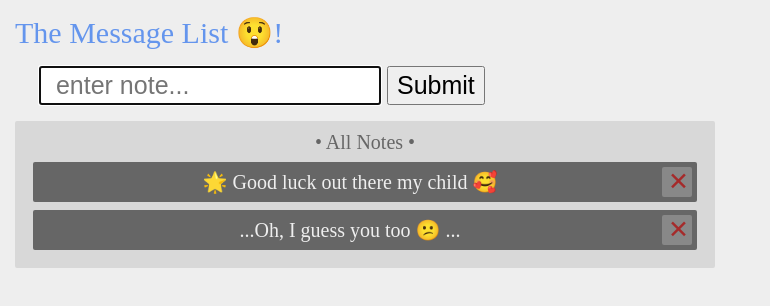
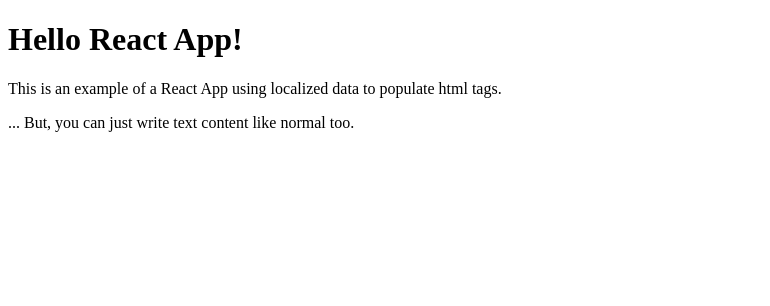
Before and after one commit to robbobfrh84/react-raw, a React (Create React App) app: page / in a window 1280 px wide. Shown: the top 306 px of the page, without its empty margins (0-770 px from the left). Built offline with nearby package versions, Linux system fonts and the light colour scheme.

Commit message:
adding more simplified basic react app

```diff
--- a/public/index.html
+++ b/public/index.html
@@ -3,10 +3,9 @@
   <head>
     <meta charset="utf-8" />
     <meta name="viewport" content="width=device-width, initial-scale=1, shrink-to-fit=no"/>
-    <title> Basic Example </title>
+    <title> Basic React App </title>
   </head>
   <body>
-    <noscript> You need to enable JavaScript to run this app. </noscript>
     <div id="root"></div>
   </body>
 </html>
--- a/src/App.js
+++ b/src/App.js
@@ -1,55 +1,20 @@
 import React from "react"
-import Form from "./components/Form"
-import Note from "./components/Note"
-import "./index.css"
 
-class App extends React.Component {
+function App() {
 
-  state = {
-    title: "The Message List 😲!",
-    notesTitle: "• All Notes •",
-    notes: [
-      "🌟 Good luck out there my child 🥰",
-      "...Oh, I guess you too 😕 ..."
-    ]
+  const someData = {
+    title: "Hello React App!",
+    subTitle: "This is an example of a React App using localized data to populate html tags."
   }
 
-  addNote = (row) => {
-    const arr = [...this.state.notes]
-    arr.push(row)
-    this.setState({ notes: arr })
-  }
-
-  deleteNote = (index) => {
-    const arr = [...this.state.notes]
-    arr.splice(index, 1)
-    this.setState({ notes: arr })
-  }
-
-  render() {
-    return (
-      <div>
-        <div>{this.state.title}</div>
-
-        <Form addNote={this.addNote} />
-
-        <div className="notes">
-          <div className="notesTitle">{this.state.notesTitle}</div>
-
-          {this.state.notes.map( (note, i) =>
-            <Note
-              fromParent={note}
-              key={i}
-              id={i}
-              deleteNote={this.deleteNote}
-            />
-          )}
-
-        </div>
-      </div>
-    )
-  }
+  return (
+    <div>
+      <h1>{someData.title}</h1>
+      <p>{someData.subTitle}</p>
+      <div> ... But, you can just write text content like normal too. </div>
+    </div>
+  )
 
 }
 
-export default App;
+export default App
--- a/src/components/Form/index.js
+++ /dev/null
@@ -1,37 +0,0 @@
-import React from "react"
-import "./style.css"
-
-class Form extends React.Component {
-
-  state = {
-    input: "",
-  }
-
-  handleInputChange = event => this.setState({ input: event.target.value })
-
-  handleInputSubmit = event => {
-    event.preventDefault()
-    this.props.addNote(this.state.input)
-    this.setState({ input: "" })
-  }
-
-  render() {
-    return (
-      <div className="form">
-        <form>
-          <input
-            id="input"
-            onChange={this.handleInputChange}
-            placeholder=" enter note..."
-            value={this.state.input}
-            autoFocus
-          />
-          <button onClick={this.handleInputSubmit}> Submit </button>
-        </form>
-      </div>
-    )
-  }
-
-}
-
-export default Form
--- a/src/components/Form/style.css
+++ /dev/null
@@ -1,8 +0,0 @@
-.form * {
-  font-size: 25px;
-  margin: 3px;
-  padding: 3px 8px 3px 8px;
-}
-.form {
-  margin: 10px;
-}
--- a/src/components/Note/index.js
+++ /dev/null
@@ -1,17 +0,0 @@
-import React from "react"
-import "./style.css"
-
-function Note(props) {
-
-  console.log(props)
-
-  return (
-    <div className="note">
-      <span> {props.fromParent} </span>
-      <button className="remove-btn" onClick={()=>props.deleteNote(props.id)}>✕</button>
-    </div>
-  )
-
-}
-
-export default Note
--- a/src/components/Note/style.css
+++ /dev/null
@@ -1,26 +0,0 @@
-.note {
-  font-size: 20px;
-  background-color: #666;
-  margin: 8px;
-  border-radius: 2px;
-  padding: 5px;
-  color: #eee;
-  height: 30px;
-  line-height: 30px;
-}
-.remove-btn {
-  color: brown;
-  font-size: 25px;
-  background-color: #888;
-  width: 30px;
-  height: 30px;
-  padding-left: 6px;
-  padding-top: 0px;
-  border-radius: 2px;
-  border: none;
-  float: right;
-}
-.remove-btn:hover {
-  background-color: #aaa;
-  cursor: pointer;
-}
--- a/src/index.css
+++ /dev/null
@@ -1,17 +0,0 @@
-body {
-  background-color: #eee;
-  font-size: 30px;
-  color: cornflowerblue;
-  margin: 15px;
-  max-width: 700px;
-}
-.notes {
-  background-color: #d8d8d8;
-  border-radius: 2px;
-  text-align: center;
-  padding: 10px;
-}
-.notesTitle {
-  color: #666;
-  font-size: 20px;
-}
```
Also changed, not shown: package.json (+11 -13 lines), src/index.js (+4 -4 lines), 2 other files (tests, documents, lock files or other folders).
